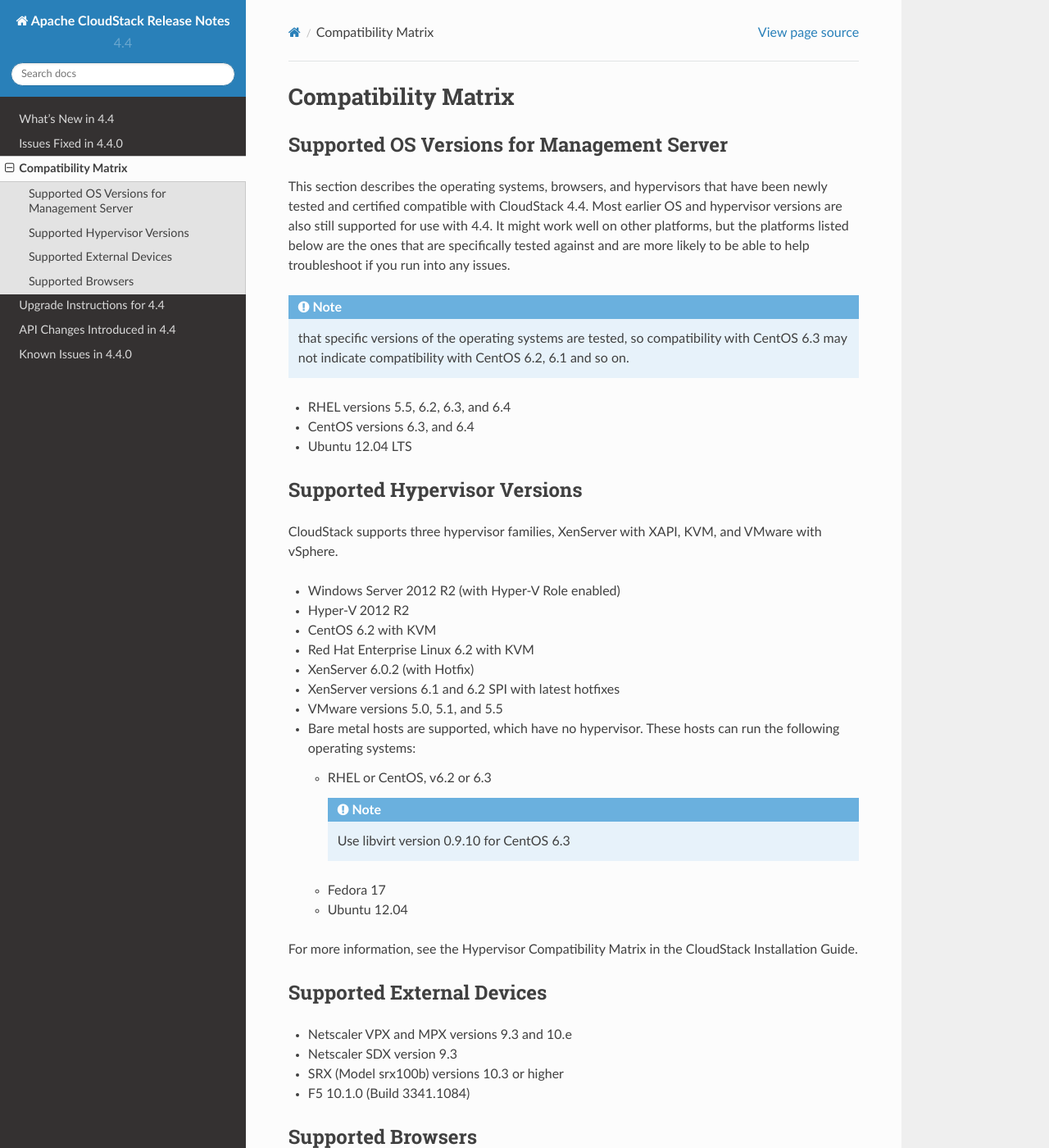
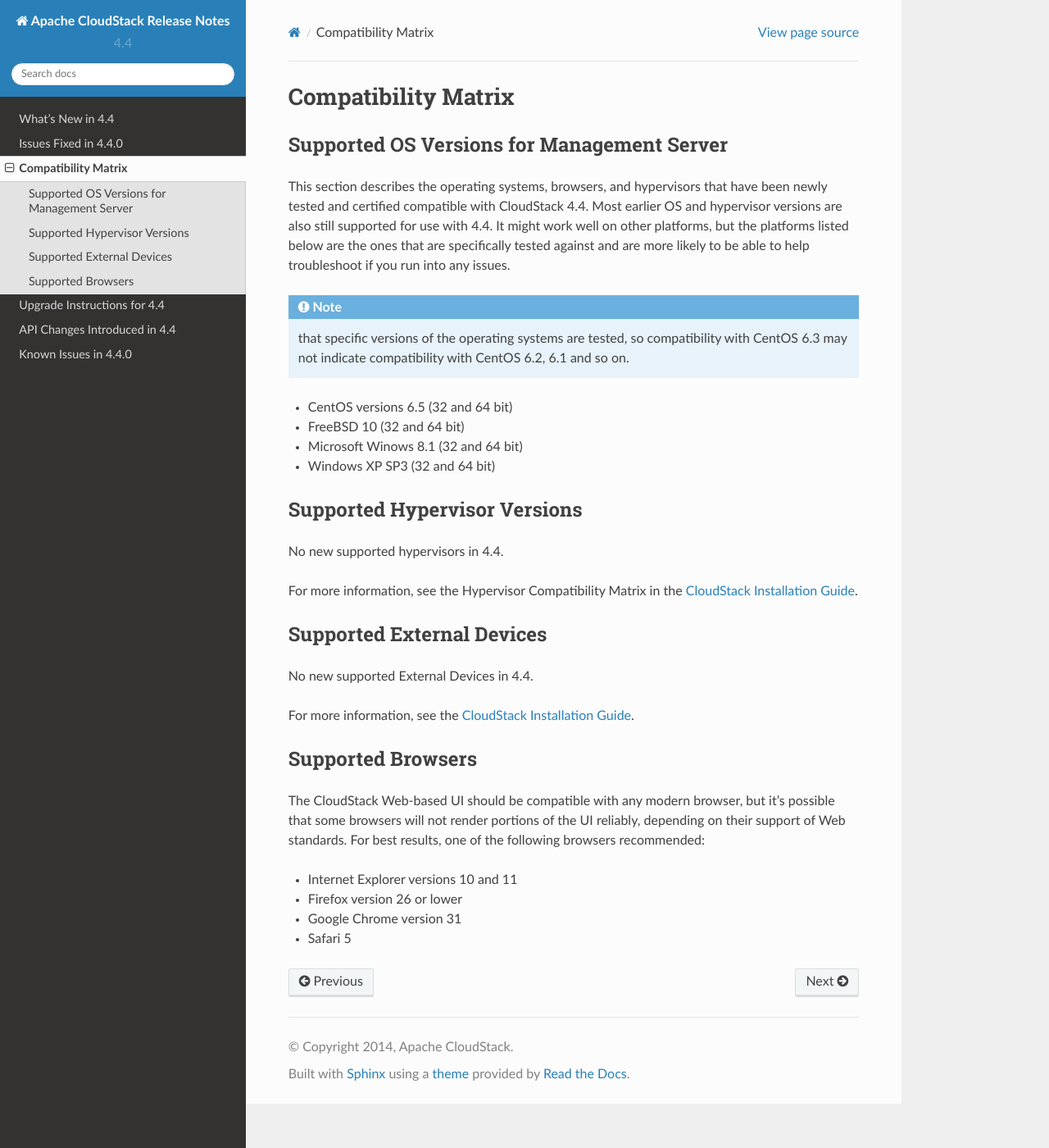
Before and after one commit to apache/cloudstack-docs-rn, a Sphinx documentation site: the page built from source/compat.rst, in a window 1280 px wide and 1400 px high. Shown: the whole window at 82% size. Built offline with Sphinx 7.4.7 and the Read the Docs theme 2.0.0, drawn with Linux system fonts in a browser that asks for light colours.

Commit message:
api-change, compat matrix,sysvm-urls: cs4.4 updated
Signed-off-by: Sebastien Goasguen <runseb@gmail.com>

```diff
--- a/source/compat.rst
+++ b/source/compat.rst
@@ -30,92 +30,26 @@
 .. note:: that specific versions of the operating systems are tested, so compatibility with CentOS 6.3 may not
           indicate compatibility with CentOS 6.2, 6.1 and so on.
 
--
+- CentOS versions 6.5 (32 and 64 bit)
+- FreeBSD 10 (32 and 64 bit)
+- Microsoft Winows 8.1 (32 and 64 bit)
+- Windows XP SP3 (32 and 64 bit)
 
-   RHEL versions 5.5, 6.2, 6.3, and 6.4
-
--
-
-   CentOS versions 6.3, and 6.4
-
--
-
-   Ubuntu 12.04 LTS
 
 Supported Hypervisor Versions
 -----------------------------
 
-CloudStack supports three hypervisor families, XenServer with XAPI, KVM,
-and VMware with vSphere.
+No new supported hypervisors in |version|.
 
--
-
-   Windows Server 2012 R2 (with Hyper-V Role enabled)
-
--
-
-   Hyper-V 2012 R2
-
--
-
-   CentOS 6.2 with KVM
-
--
-
-   Red Hat Enterprise Linux 6.2 with KVM
-
--
-
-   XenServer 6.0.2 (with Hotfix)
-
--
-
-   XenServer versions 6.1 and 6.2 SPI with latest hotfixes
-
--
-
-   VMware versions 5.0, 5.1, and 5.5
-
--
-
-   Bare metal hosts are supported, which have no hypervisor. These hosts
-   can run the following operating systems:
-
-   -
-
-      RHEL or CentOS, v6.2 or 6.3
-
-      .. note:: Use libvirt version 0.9.10 for CentOS 6.3
-
-   -
-
-      Fedora 17
-
-   -
-
-      Ubuntu 12.04
-
-For more information, see the Hypervisor Compatibility Matrix in the
-CloudStack Installation Guide.
+For more information, see the Hypervisor Compatibility Matrix in the `CloudStack Installation Guide`_.
 
 Supported External Devices
 --------------------------
 
--
+No new supported External Devices in |version|.
 
-   Netscaler VPX and MPX versions 9.3 and 10.e
+For more information, see the `CloudStack Installation Guide`_.
 
--
-
-   Netscaler SDX version 9.3
-
--
-
-   SRX (Model srx100b) versions 10.3 or higher
-
--
-
-   F5 10.1.0 (Build 3341.1084)
 
 Supported Browsers
 ------------------
--- a/source/index.rst
+++ b/source/index.rst
@@ -33,7 +33,7 @@
 Contents:
 
 .. toctree::
-   :maxdepth: 2
+   :maxdepth: 3
 
    about
    fixed_issues
```
Also changed, not shown: other parts of source/compat.rst (+3 -0 lines), source/about.rst (+70 -44 lines), source/api-changes.rst (+22 -1 lines), source/global.rst (+7 -3 lines).
